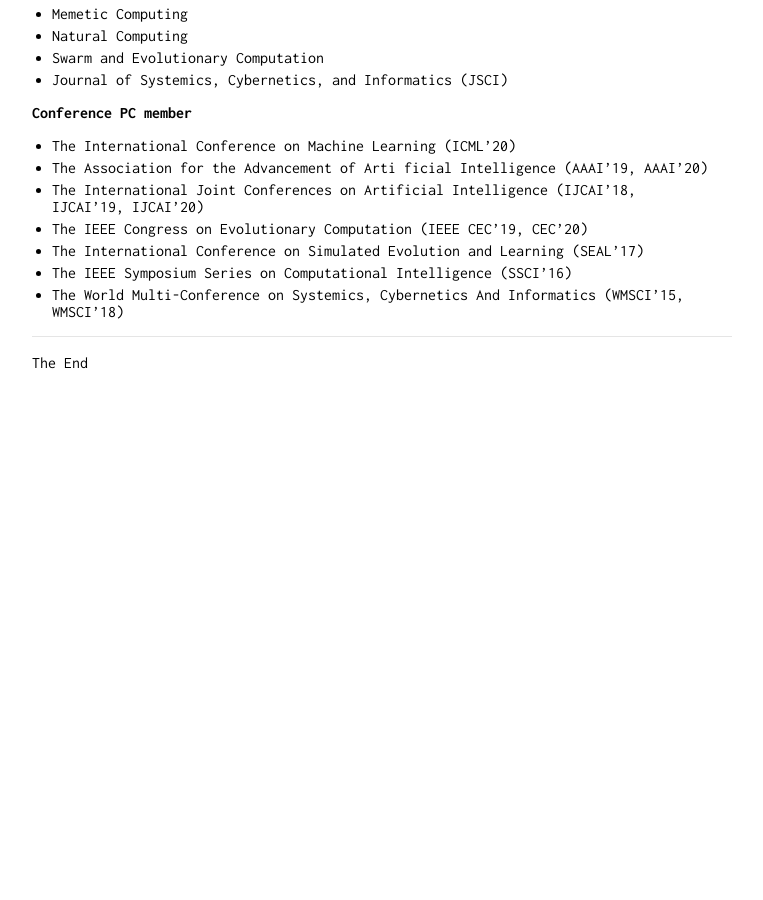
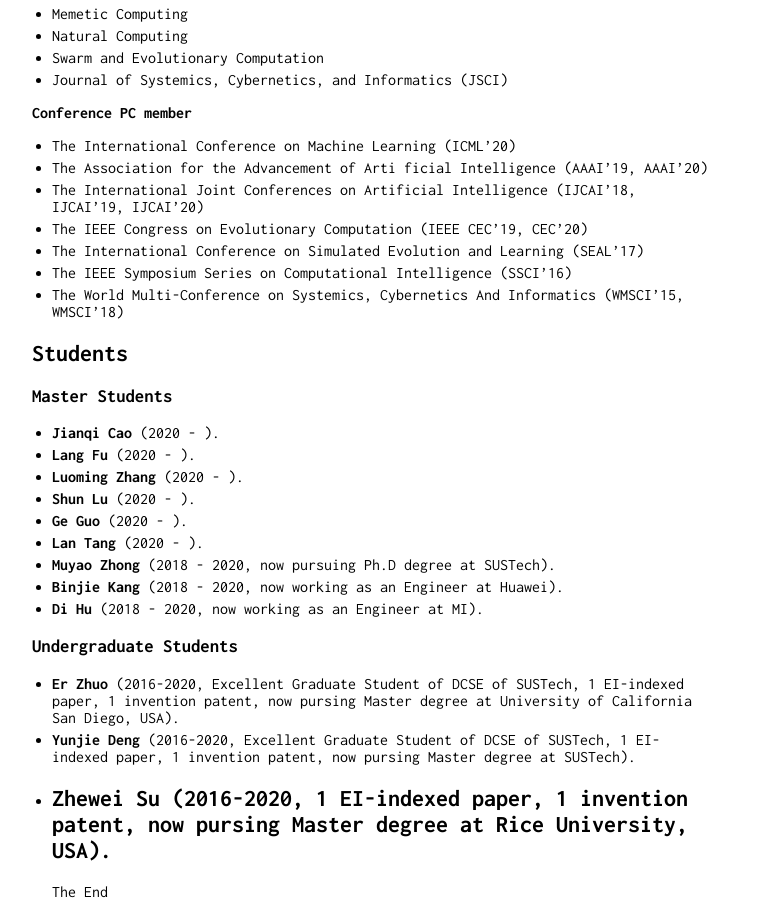
Before and after one commit to trevor104178381/trevor104178381.github.io, a Jekyll site: the page built from index.md, in a window 1280 px wide and 900 px high, scrolled down 3071 px. Shown: the whole window, without its empty margins (258-1021 px from the left). Built offline with Jekyll 4.4.1, drawn with Linux system fonts in a browser that asks for light colours; before the commit the page ends 3442 px from its top, so only the background shows below that; some of the changed text lies outside the part shown.

Commit message:
Add files via upload

```diff
--- a/_config.yml
+++ b/_config.yml
@@ -1,4 +1,4 @@
-title: Welcome to Peng Yang's homepage
+title: Welcome to Dr. Peng Yang's homepage
 
 markdown: kramdown
 
--- a/index.md
+++ b/index.md
@@ -113,5 +113,21 @@
 * The IEEE Symposium Series on Computational Intelligence (SSCI’16)
 * The World Multi-Conference on Systemics, Cybernetics And Informatics (WMSCI’15, WMSCI'18)
 
+## Students
+### Master Students
+* **Jianqi Cao** (2020 - ).
+* **Lang Fu** (2020 - ).
+* **Luoming Zhang** (2020 - ).
+* **Shun Lu** (2020 - ).
+* **Ge Guo** (2020 - ).
+* **Lan Tang** (2020 - ).
+* **Muyao Zhong** (2018 - 2020, now pursuing Ph.D degree at SUSTech).
+* **Binjie Kang** (2018 - 2020, now working as an Engineer at Huawei).
+* **Di Hu** (2018 - 2020, now working as an Engineer at MI).
+
+### Undergraduate Students
+* **Er Zhuo** (2016-2020, Excellent Graduate Student of DCSE of SUSTech, 1 EI-indexed paper, 1 invention patent, now pursing Master degree at University of California San Diego, USA).
+* **Yunjie Deng** (2016-2020, Excellent Graduate Student of DCSE of SUSTech, 1 EI-indexed paper, 1 invention patent, now pursing Master degree at SUSTech).
+* **Zhewei Su** (2016-2020, 1 EI-indexed paper, 1 invention patent, now pursing Master degree at Rice University, USA).
 ---
 The End
```
